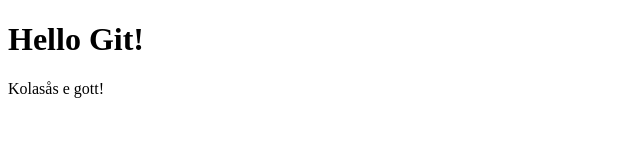
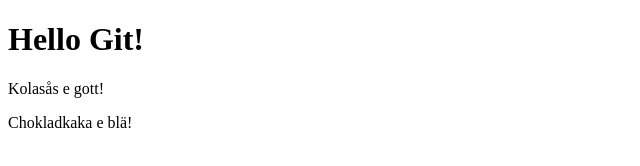
Before and after one commit to Endorel/git-demo-repo, a plain HTML site: page index.html in a window 1280 px wide. Shown: the whole page, without its empty margins (0-640 px from the left). Drawn offline with Linux system fonts and the light colour scheme.

Commit message:
first commit new branch

```diff
--- /dev/null
+++ b/app.css
@@ -0,0 +1,3 @@
+body {
+  background-color: magenta;
+}
--- a/index.html
+++ b/index.html
@@ -9,5 +9,6 @@
   <body>
     <h1>Hello Git!</h1>
     <p>Kolasås e gott!</p>
+    <p>Chokladkaka e blä!</p>
   </body>
 </html>
```
